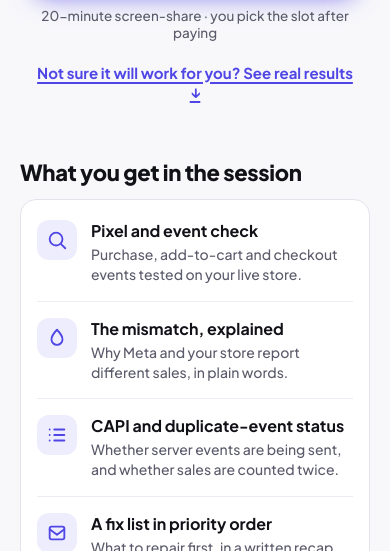
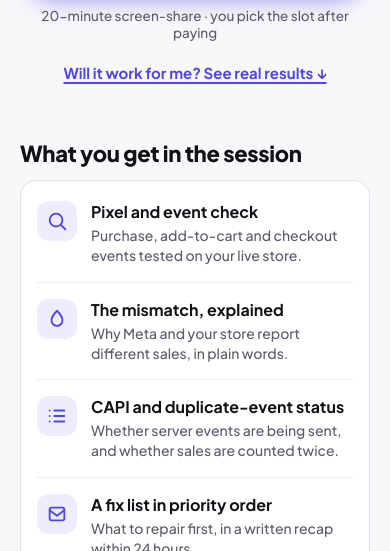
Before and after one commit to mandeep-stack/bymandeep, a plain HTML site: page index.html in a window 390 px wide. Shown: the part 549-1100 px from the top of the page. Drawn offline with Linux system fonts and the light colour scheme.

Commit message:
Shorten hero proof link to one line on mobile
Co-Authored-By: Claude Sonnet 5.5 <noreply@anthropic.com>
Claude-Session: https://claude.ai/code/session_01Ga6FsSr1tywBFZKKEzeiVr

```diff
--- a/index.html
+++ b/index.html
@@ -234,7 +234,7 @@ window.PAGE_CONFIG = {
       <svg width="22" height="22" viewBox="0 0 24 24" fill="none" stroke="currentColor" stroke-width="2.4" stroke-linecap="round" stroke-linejoin="round" aria-hidden="true"><path d="M5 12h14"></path><path d="M13 6l6 6-6 6"></path></svg>
     </a>
     <div class="note">20-minute screen-share · you pick the slot after paying</div>
-    <a class="proof-link" href="#proof" data-proof="hero">Not sure it will work for you? See real results <span aria-hidden="true">↓</span></a>
+    <a class="proof-link" href="#proof" data-proof="hero">Will it work for me? See real results <span aria-hidden="true">↓</span></a>
   </div>
 
   <div class="cols">
```
